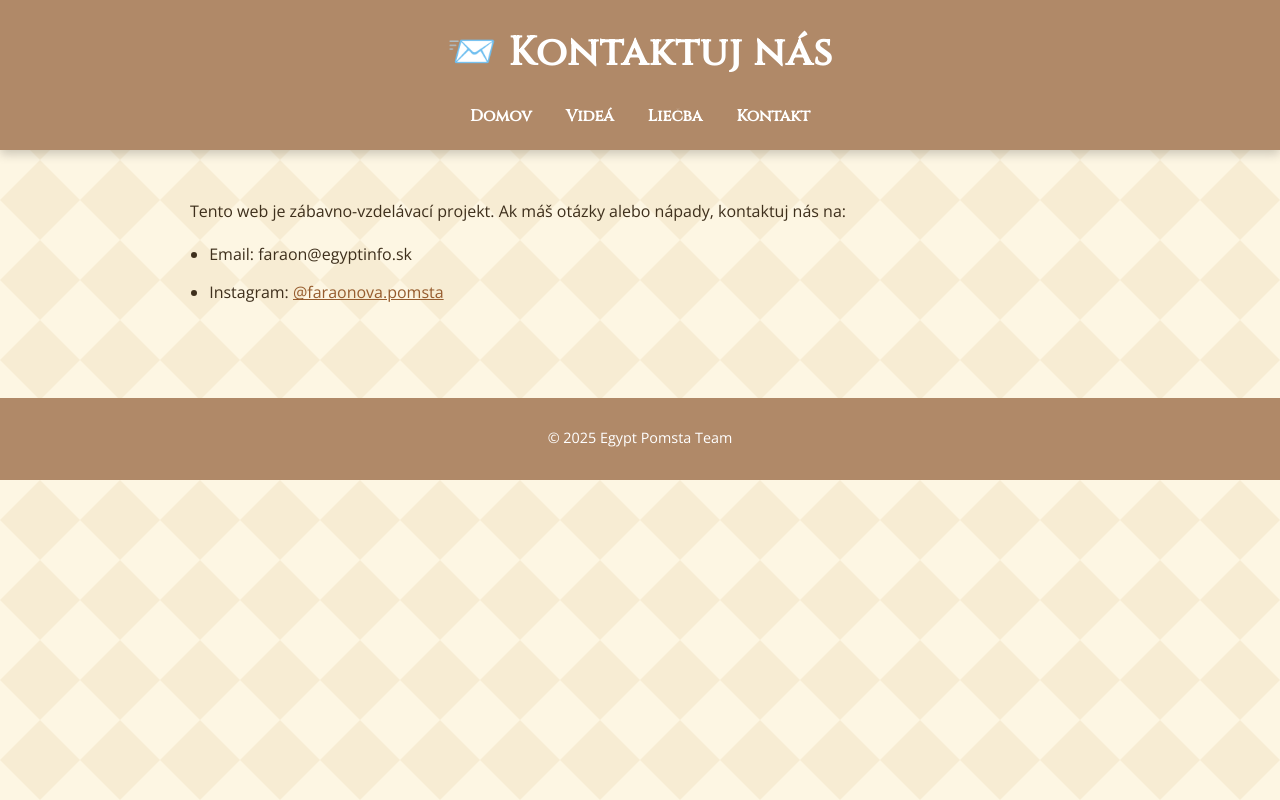
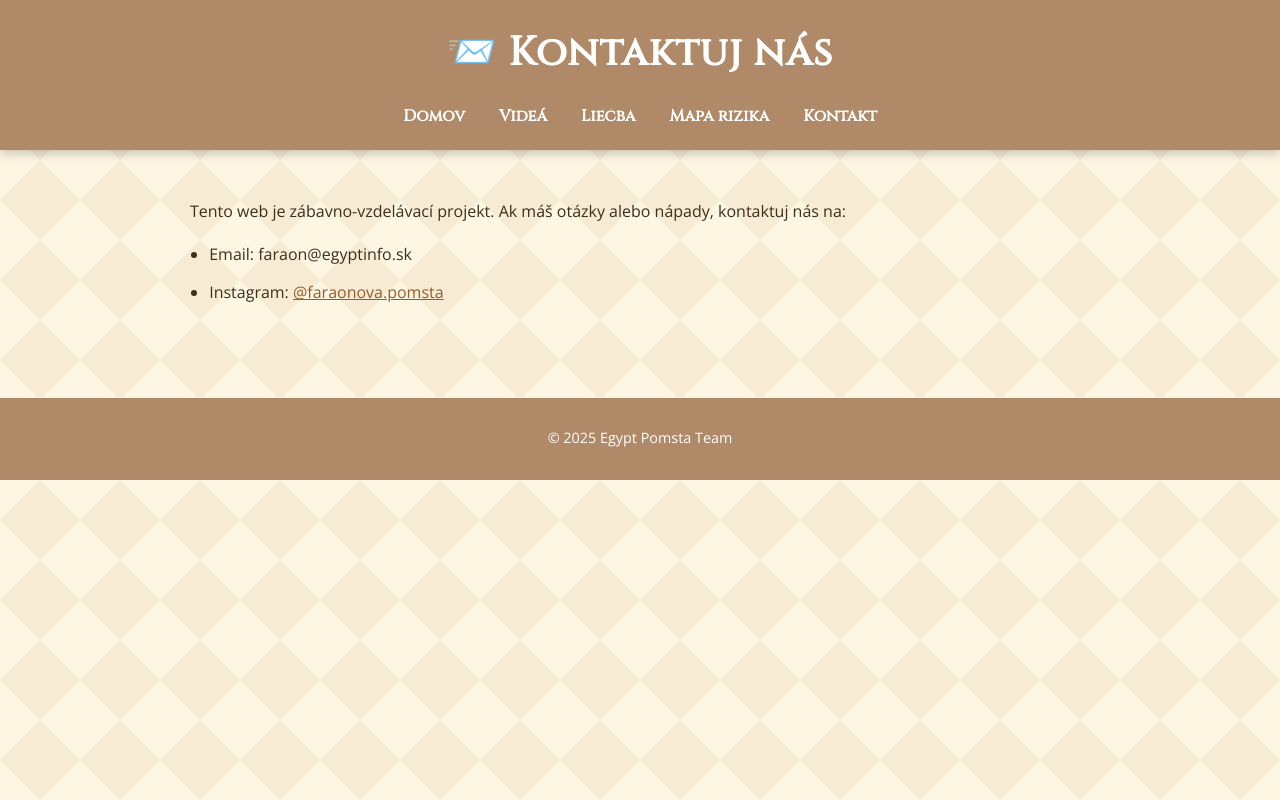
Before and after one commit to Adrian-Maz/faraon-pomsta-egypt, a plain HTML site: page kontakt.html in a window 1280 px wide. Drawn offline with nearby package versions, Linux system fonts and the light colour scheme.

Commit message:
Update kontakt.html

```diff
--- a/kontakt.html
+++ b/kontakt.html
@@ -12,6 +12,7 @@
       <a href="index.html">Domov</a>
       <a href="video.html">Videá</a>
       <a href="liecba.html">Liečba</a>
+      <a href="mapa.html">Mapa rizika</a>
       <a href="kontakt.html">Kontakt</a>
     </nav>
   </header>
```
